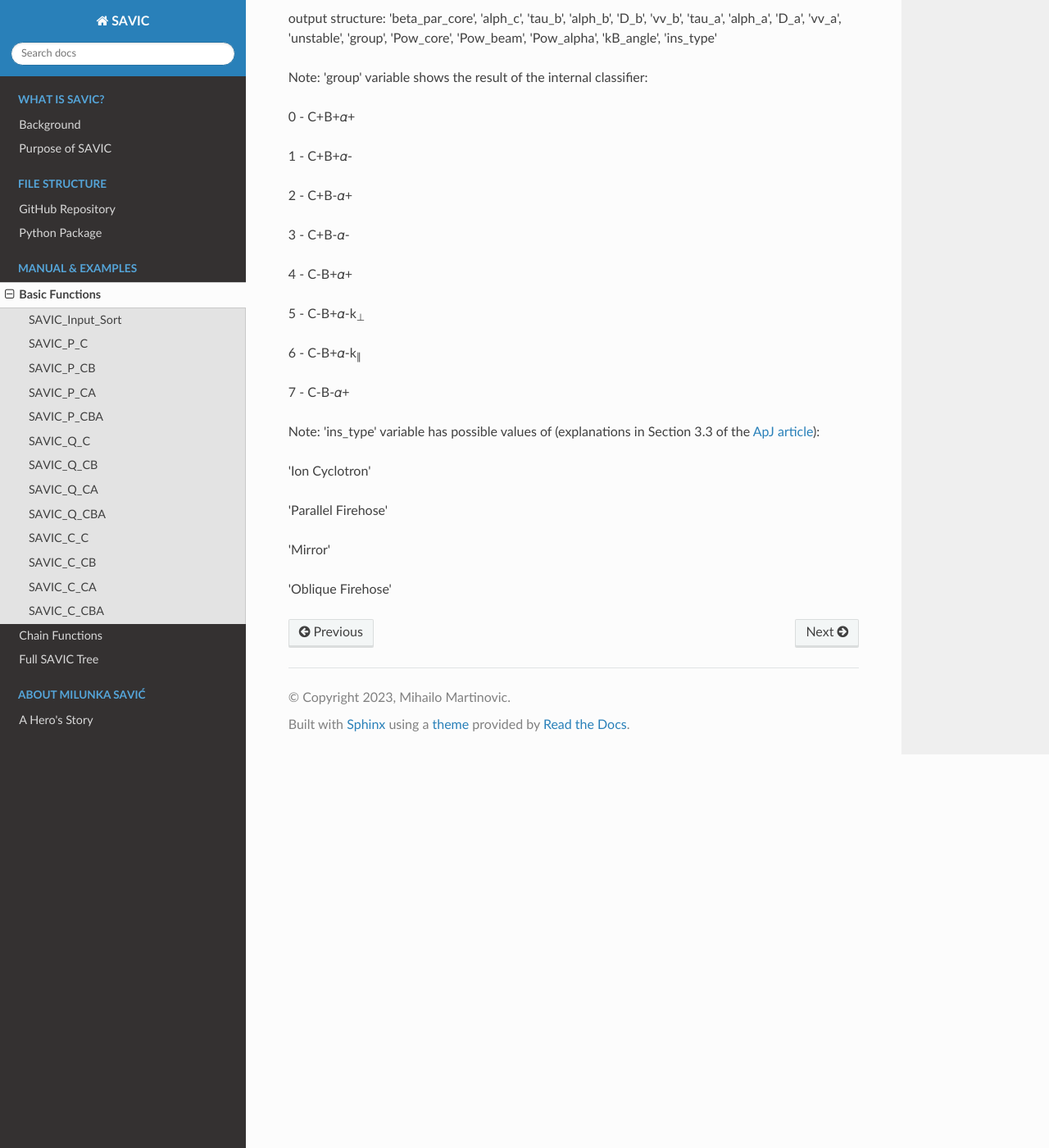
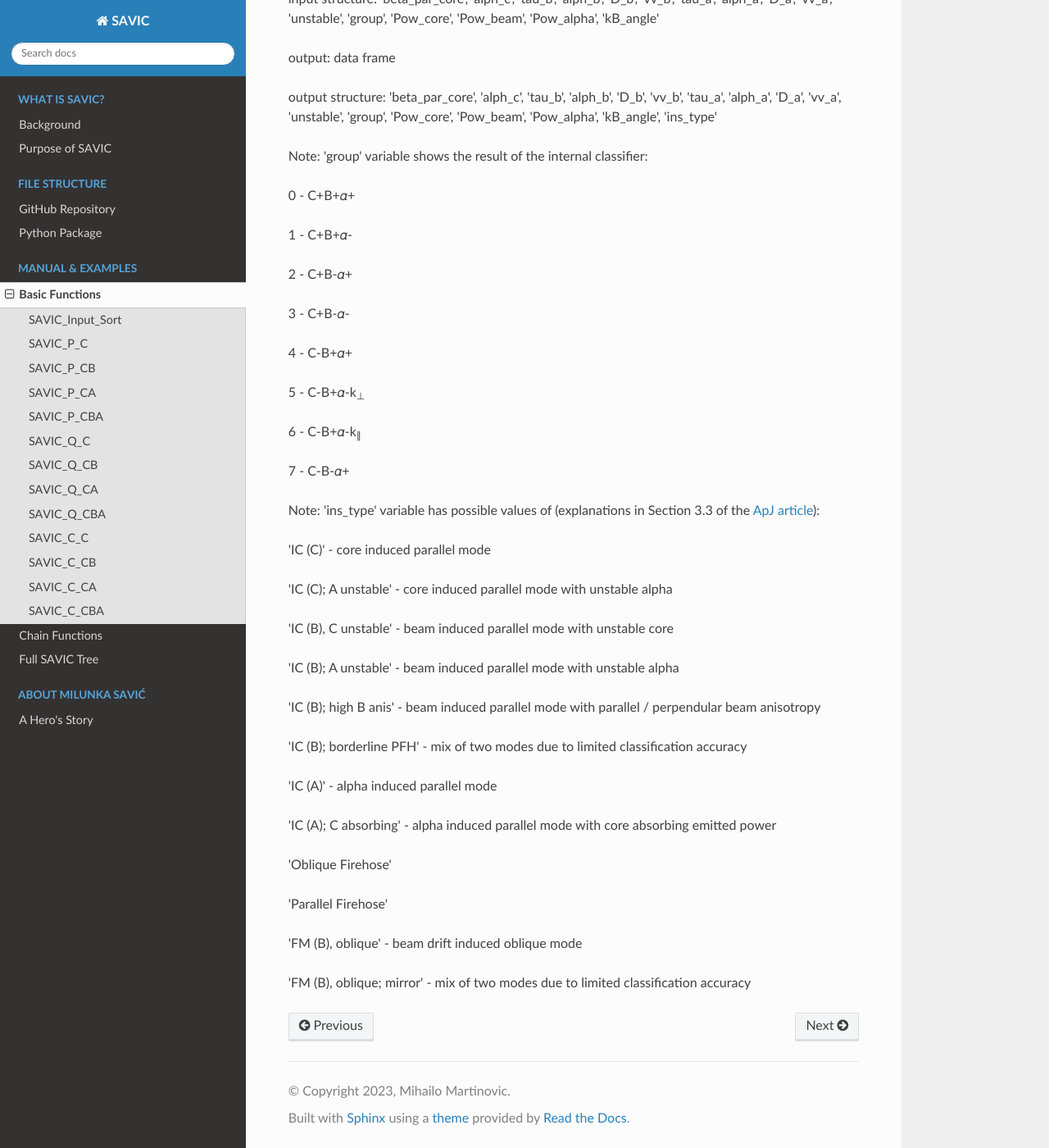
Before and after one commit to MihailoMartinovic/SAVIC, a Sphinx documentation site: the page built from docs/03-functions-base.rst, in a window 1280 px wide and 1400 px high, scrolled down 8269 px. Shown: the whole window at 82% size. Built offline with Sphinx 7.4.7 and the Read the Docs theme 2.0.0, drawn with Linux system fonts in a browser that asks for light colours; some of the changed text lies outside the part shown.

Commit message:
Update 03-functions-base.rst

```diff
--- a/docs/03-functions-base.rst
+++ b/docs/03-functions-base.rst
@@ -324,13 +324,17 @@ Note: 'group' variable shows the result of the internal classifier:
 
 Note: 'ins_type' variable has possible values of (explanations in Section 3.3 of the `ApJ article <https://iopscience.iop.org/article/10.3847/1538-4357/acdb79>`_):
 
-'Ion Cyclotron'
+'IC (C)' - core induced parallel mode
+
+'IC (A)' - alpha induced parallel mode
+
+'A anis; borderline PFH' - mix of two modes due to limited classification accuracy
 
 'Parallel Firehose'
 
-'Mirror'
+'Oblique Firehose'
 
-'Oblique Firehose'
+'CGL Firehose; Mirror' - high beta fluid-like instability
 
 
 
@@ -372,10 +376,26 @@ Note: 'group' variable shows the result of the internal classifier:
 
 Note: 'ins_type' variable has possible values of (explanations in Section 3.3 of the `ApJ article <https://iopscience.iop.org/article/10.3847/1538-4357/acdb79>`_):
 
-'Ion Cyclotron'
+'IC (C)' - core induced parallel mode
+
+'IC (C); A unstable' - core induced parallel mode with unstable alpha
+
+'IC (B), C unstable' - beam induced parallel mode with unstable core
+
+'IC (B); A unstable' - beam induced parallel mode with unstable alpha
+
+'IC (B); high B anis' - beam induced parallel mode with parallel / perpendular beam anisotropy
+
+'IC (B); borderline PFH' - mix of two modes due to limited classification accuracy
+
+'IC (A)' - alpha induced parallel mode
+
+'IC (A); C absorbing' - alpha induced parallel mode with core absorbing emitted power
+
+'Oblique Firehose'
 
 'Parallel Firehose'
 
-'Mirror'
+'FM (B), oblique' - beam drift induced oblique mode
 
-'Oblique Firehose'
+'FM (B), oblique; mirror' - mix of two modes due to limited classification accuracy
```
